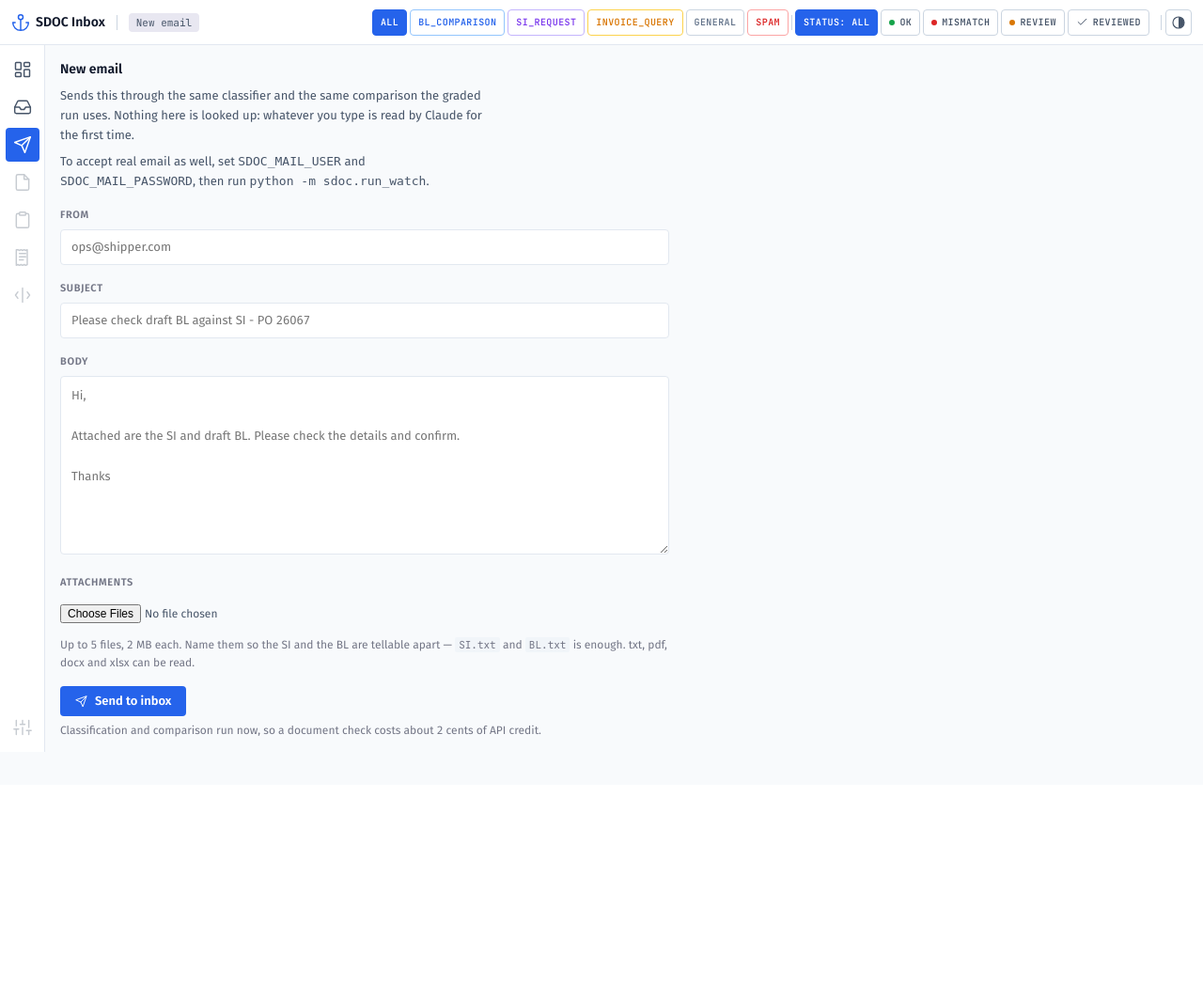
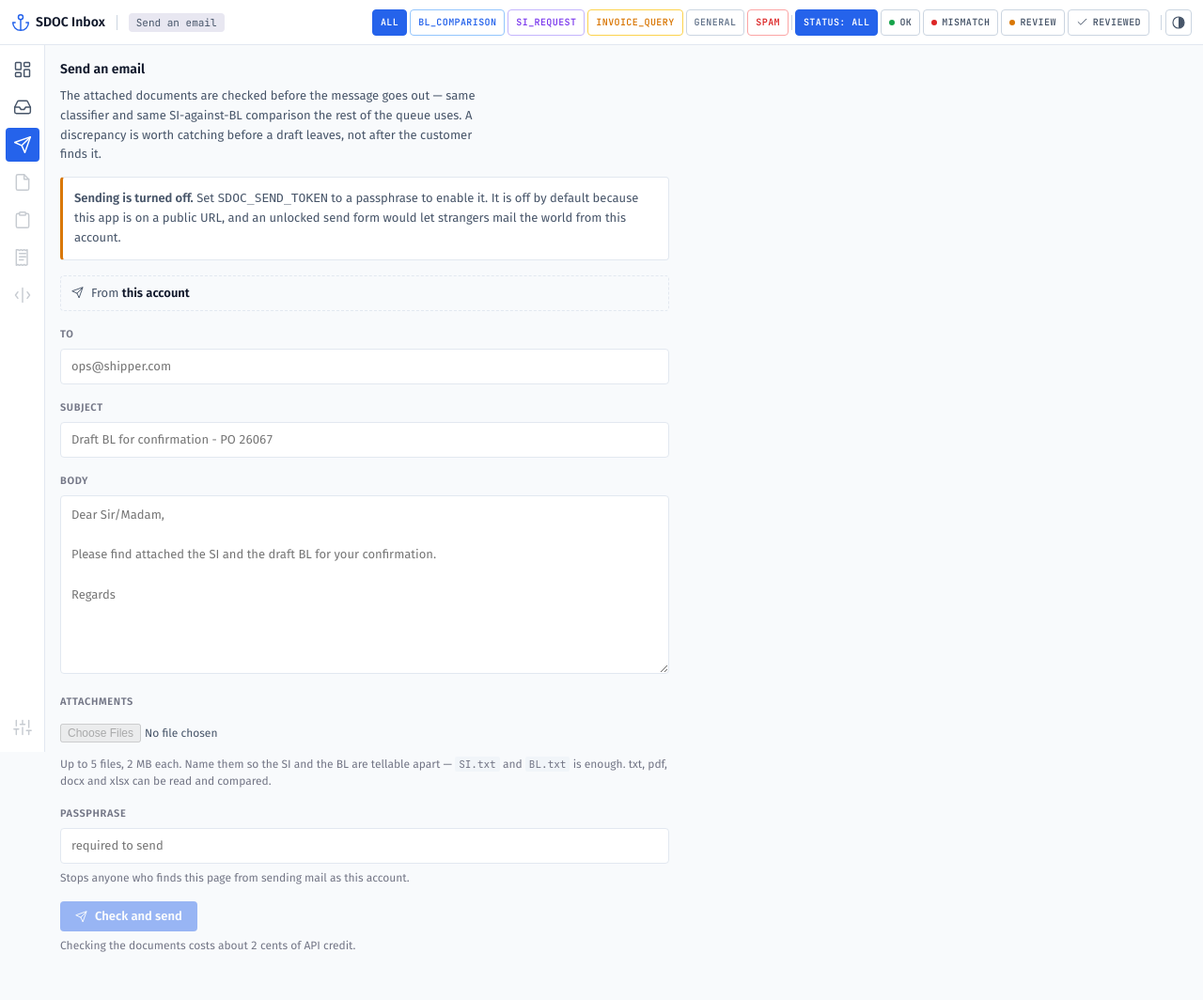
Before and after one commit to Jessechuo/hackathon3in1, a FastAPI app: page /compose in a window 1280 px wide. Shown: the whole page at 94% size. Before the commit the page ends 800 px from the top, so only its background shows below. Run offline with FastAPI, Linux system fonts and the light colour scheme.

Commit message:
feat: send mail from the app, with the documents checked first
The compose page now sends a real message from the watched account instead
of simulating an arrival. The field is TO, not FROM, because it goes
somewhere.

The attachments are classified and compared before the message leaves. That
ordering is the point: a discrepancy is worth catching before a draft goes
to the customer, not after they find it. Sent mail is stored beside received
mail with its own category and verdict, marked TO in the queue, and it goes
through the same pipeline - there is no second code path to keep in step.

Sending is off unless SDOC_SEND_TOKEN is set, and a send needs that
passphrase. This is not optional: the app is on a public URL, and a send
form with no lock is an open relay - strangers would be mailing the world
from this account until Google suspended it. With no token the form renders
disabled and the endpoint returns 503. The token is compared with
compare_digest so a wrong guess takes the same time as a right one.

The header now names the mailbox the queue is fed from, so the app reads as
that account rather than as a generic tool.

README: the dataset ships with the repo now, so the instructions to go and
unzip it were wrong.

```diff
--- a/sdoc/web/app.py
+++ b/sdoc/web/app.py
@@ -21,6 +21,8 @@ from sdoc.core.fields import FIELDS
 from sdoc.extract import read_document
 from sdoc.ingest import ingest, load_mail_results
 from sdoc.inbox import attachment_path, load_all_emails, load_received
+from sdoc.mail.send import send as send_mail
+from sdoc.mail.send import sending_enabled, token_ok, valid_address
 from sdoc.mail.store import save_email
 from sdoc.review import apply_reviews
 from sdoc.web import watcher
@@ -329,23 +331,38 @@ def compose_form(request: Request):
         context={"page": "compose", "total": len(load_all_emails()),
                  "max_attachments": MAX_ATTACHMENTS,
                  "max_mb": MAX_ATTACHMENT_BYTES // 1024 // 1024,
+                 "can_send": sending_enabled(),
                  **_shell(results, None)},
     )
 
 
 @app.post("/compose")
-async def compose_submit(sender: str = Form(""), subject: str = Form(""),
-                         body: str = Form(""), files: list[UploadFile] = File(default=[])):
-    """Take a typed email exactly as if it had arrived, then run it through
-    the same classify-and-compare the batch runner uses.
+async def compose_submit(to: str = Form(""), subject: str = Form(""),
+                         body: str = Form(""), token: str = Form(""),
+                         files: list[UploadFile] = File(default=[])):
+    """Check the attached documents, then send the email.
 
-    sender and subject are declared optional and checked here on purpose. A
-    required Form field that arrives empty is dropped by the encoder and
-    reported as missing, which is a 422 full of schema noise; this way blank
-    and whitespace-only both give the same readable 400.
+    The check runs first on purpose: a discrepancy is worth catching before
+    a draft leaves rather than after the customer finds it. The verdict is
+    recorded either way and shown on the email's page.
+
+    Fields are declared optional and checked here. A required Form field
+    that arrives empty is dropped by the encoder and reported as missing,
+    which is a 422 full of schema noise; this way blank and whitespace-only
+    both give the same readable 400.
     """
-    if not sender.strip() or not subject.strip():
-        raise HTTPException(status_code=400, detail="sender and subject are required")
+    if not sending_enabled():
+        raise HTTPException(
+            status_code=503,
+            detail="sending is turned off: set SDOC_SEND_TOKEN to enable it")
+    if not token_ok(token):
+        raise HTTPException(status_code=403, detail="wrong passphrase")
+
+    to, subject = to.strip(), subject.strip()
+    if not valid_address(to):
+        raise HTTPException(status_code=400, detail=f"not an email address: {to!r}")
+    if not subject:
+        raise HTTPException(status_code=400, detail="subject is required")
 
     uploads = [f for f in files if f.filename]
     if len(uploads) > MAX_ATTACHMENTS:
@@ -362,8 +379,11 @@ async def compose_submit(sender: str = Form(""), subject: str = Form(""),
                        f"{MAX_ATTACHMENT_BYTES // 1024 // 1024} MB)")
         attachments.append((f.filename, data))
 
-    email = save_email(sender.strip(), subject.strip(), body, attachments, root=MAIL_DIR)
+    account = os.environ.get("SDOC_MAIL_USER") or "sdoc@localhost"
+    email = save_email(account, subject, body, attachments, root=MAIL_DIR,
+                       recipient=to, direction="sent")
     ingest(email, out_dir=OUT_DIR)
+    send_mail(to, subject, body, attachments)
     return RedirectResponse(f"/email/{email['email_id']}", status_code=303)
 
 
--- a/sdoc/web/templates/base.html
+++ b/sdoc/web/templates/base.html
@@ -145,6 +145,10 @@ header.app {
 }
 .brand { display:flex; align-items:center; gap:var(--sm); color:var(--fg); }
 .brand svg { color:var(--primary); }
+/* The mailbox this queue is fed from. Quiet: it is context, not a heading. */
+.acct { font-family:var(--mono); font-size:11px; color:var(--fg-subtle);
+  padding-left:var(--sm); border-left:1px solid var(--border); margin-left:var(--xs); }
+@media (max-width:900px) { .acct { display:none; } }
 .vr { width:1px; height:16px; background:var(--border-strong); flex:none; }
 .chip-count {
   font-family:var(--mono); font-size:11px; line-height:14px;
@@ -272,6 +276,7 @@ aside.rail {
   <a class="brand" href="/">
     <svg class="ico ico-lg"><use href="#i-anchor"/></svg>
     <span class="t-headline-sm">SDOC Inbox</span>
+    {% if mail_address %}<span class="acct" title="The mailbox this queue is fed from">{{ mail_address }}</span>{% endif %}
   </a>
   <span class="vr"></span>
   <span class="chip-count">{% block count %}{{ total }} emails{% endblock %}</span>
--- a/sdoc/web/templates/compose.html
+++ b/sdoc/web/templates/compose.html
@@ -1,6 +1,6 @@
 {% extends "base.html" %}
-{% block title %}New email — SDOC Inbox{% endblock %}
-{% block count %}New email{% endblock %}
+{% block title %}Send an email — SDOC Inbox{% endblock %}
+{% block count %}Send an email{% endblock %}
 
 {% block content %}
 <style>
@@ -12,7 +12,8 @@
   .field > .lbl {
     display:block; font-size:11px; letter-spacing:.06em; text-transform:uppercase;
     color:var(--fg-subtle); font-weight:600; margin-bottom:6px; }
-  .field input[type=text], .field textarea {
+  .field input[type=text], .field input[type=email], .field input[type=password],
+  .field textarea {
     width:100%; box-sizing:border-box; padding:9px 11px;
     border:1px solid var(--border); border-radius:var(--r-ctl);
     background:var(--l1); color:var(--fg); font:inherit; font-size:13px; }
@@ -25,60 +26,83 @@
   .hint { color:var(--fg-subtle); font-size:12px; margin:6px 0 0; line-height:1.55; }
   .hint code { font-family:var(--mono); font-size:11px;
     background:var(--l2); padding:1px 4px; border-radius:var(--r-badge); }
+  .from-line {
+    display:flex; align-items:center; gap:var(--md); margin-bottom:var(--xl);
+    padding:9px 11px; border:1px dashed var(--border); border-radius:var(--r-ctl);
+    color:var(--fg-muted); font-size:13px; }
+  .from-line b { color:var(--fg); font-weight:600; }
   .send {
     display:inline-flex; align-items:center; gap:var(--md);
     height:32px; padding:0 var(--xl); border:0; border-radius:var(--r-ctl);
     background:var(--primary); color:var(--on-primary);
     font:inherit; font-size:13px; font-weight:600; cursor:pointer; }
   .send:hover { filter:brightness(1.08); }
-  .send svg { color:currentColor; }
+  .send[disabled] { opacity:.45; cursor:not-allowed; }
+  .locked {
+    padding:var(--lg); border:1px solid var(--border); border-left:3px solid var(--review);
+    border-radius:var(--r-ctl); background:var(--l1); color:var(--fg-muted);
+    font-size:13px; line-height:1.6; margin-bottom:var(--xl); }
 </style>
 
 <div class="compose">
-  <h1 class="t-headline-sm">New email</h1>
+  <h1 class="t-headline-sm">Send an email</h1>
 
-  <p class="lede">Sends this through the same classifier and the same comparison the
-  graded run uses. Nothing here is looked up: whatever you type is read by Claude
-  for the first time.</p>
+  <p class="lede">The attached documents are checked before the message goes out —
+  same classifier and same SI-against-BL comparison the rest of the queue uses.
+  A discrepancy is worth catching before a draft leaves, not after the customer
+  finds it.</p>
 
-  {% if mail_address %}
-  <p class="lede">Or send a real email to <strong>{{ mail_address }}</strong> —
-  the watcher picks it up within 20 seconds.</p>
-  {% else %}
-  <p class="lede">To accept real email as well, set <code>SDOC_MAIL_USER</code> and
-  <code>SDOC_MAIL_PASSWORD</code>, then run <code>python -m sdoc.run_watch</code>.</p>
+  {% if not can_send %}
+  <p class="locked"><b>Sending is turned off.</b> Set <code>SDOC_SEND_TOKEN</code>
+  to a passphrase to enable it. It is off by default because this app is on a
+  public URL, and an unlocked send form would let strangers mail the world from
+  this account.</p>
   {% endif %}
 
   <form method="post" action="/compose" enctype="multipart/form-data">
+    <div class="from-line">
+      <svg class="ico ico-sm"><use href="#i-send"/></svg>
+      <span>From <b>{{ mail_address or 'this account' }}</b></span>
+    </div>
+
     <label class="field">
-      <span class="lbl">From</span>
-      <input type="text" name="sender" required placeholder="ops@shipper.com">
+      <span class="lbl">To</span>
+      <input type="email" name="to" required placeholder="ops@shipper.com"
+             {% if not can_send %}disabled{% endif %}>
     </label>
 
     <label class="field">
       <span class="lbl">Subject</span>
       <input type="text" name="subject" required
-             placeholder="Please check draft BL against SI - PO 26067">
+             placeholder="Draft BL for confirmation - PO 26067"
+             {% if not can_send %}disabled{% endif %}>
     </label>
 
     <label class="field">
       <span class="lbl">Body</span>
-      <textarea name="body" placeholder="Hi,&#10;&#10;Attached are the SI and draft BL. Please check the details and confirm.&#10;&#10;Thanks"></textarea>
+      <textarea name="body" {% if not can_send %}disabled{% endif %}
+        placeholder="Dear Sir/Madam,&#10;&#10;Please find attached the SI and the draft BL for your confirmation.&#10;&#10;Regards"></textarea>
     </label>
 
     <label class="field">
       <span class="lbl">Attachments</span>
-      <input type="file" name="files" multiple>
+      <input type="file" name="files" multiple {% if not can_send %}disabled{% endif %}>
       <p class="hint">Up to {{ max_attachments }} files, {{ max_mb }} MB each. Name them
       so the SI and the BL are tellable apart — <code>SI.txt</code> and
-      <code>BL.txt</code> is enough. txt, pdf, docx and xlsx can be read.</p>
+      <code>BL.txt</code> is enough. txt, pdf, docx and xlsx can be read and compared.</p>
     </label>
 
-    <button class="send" type="submit">
-      <svg class="ico ico-sm"><use href="#i-send"/></svg> Send to inbox
+    <label class="field">
+      <span class="lbl">Passphrase</span>
+      <input type="password" name="token" required autocomplete="off"
+             placeholder="required to send" {% if not can_send %}disabled{% endif %}>
+      <p class="hint">Stops anyone who finds this page from sending mail as this account.</p>
+    </label>
+
+    <button class="send" type="submit" {% if not can_send %}disabled{% endif %}>
+      <svg class="ico ico-sm"><use href="#i-send"/></svg> Check and send
     </button>
-    <p class="hint">Classification and comparison run now, so a document check
-    costs about 2 cents of API credit.</p>
+    <p class="hint">Checking the documents costs about 2 cents of API credit.</p>
   </form>
 </div>
 {% endblock %}
--- a/sdoc/web/templates/email.html
+++ b/sdoc/web/templates/email.html
@@ -249,7 +249,9 @@
       <svg class="ico ico-sm"><use href="#i-copy"/></svg>
     </button>
     <h1>{{ email.subject }}</h1>
-    <div class="meta"><b>{{ email.email_id }}</b> &middot; from {{ email['from'] }}
+    <div class="meta"><b>{{ email.email_id }}</b> &middot;
+      {% if email.get('direction') == 'sent' %}sent to {{ email.to }}
+      {% else %}from {{ email['from'] }}{% endif %}
       &middot; {{ position }} of {{ total }}</div>
   </div>
 
```
Also changed, not shown: sdoc/mail/send.py (added, +78 -0 lines), sdoc/mail/store.py (+14 -5 lines), sdoc/web/templates/inbox.html (+14 -1 lines), tests/mail/test_send.py (added, +63 -0 lines), tests/test_compose.py (+106 -52 lines), README.md.
